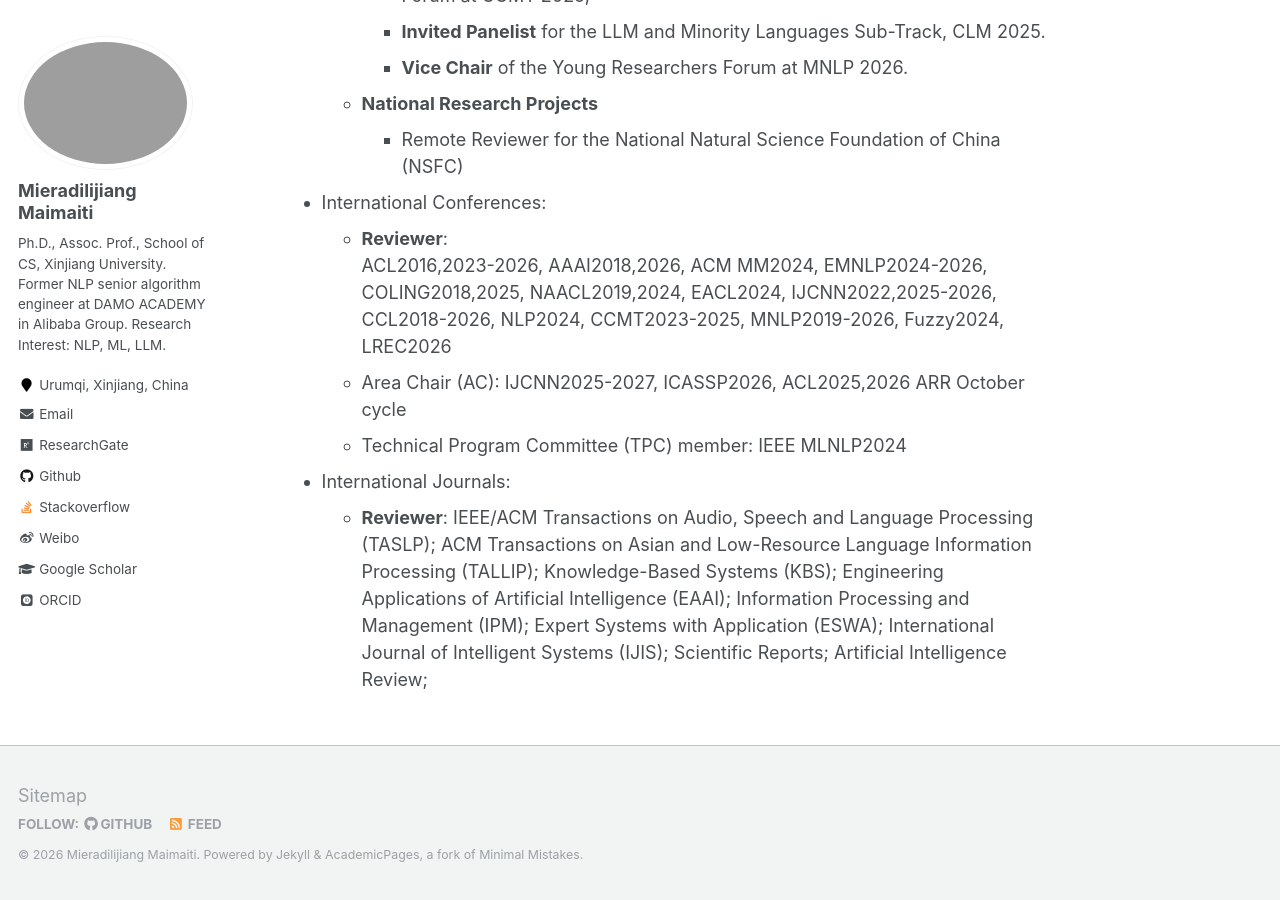
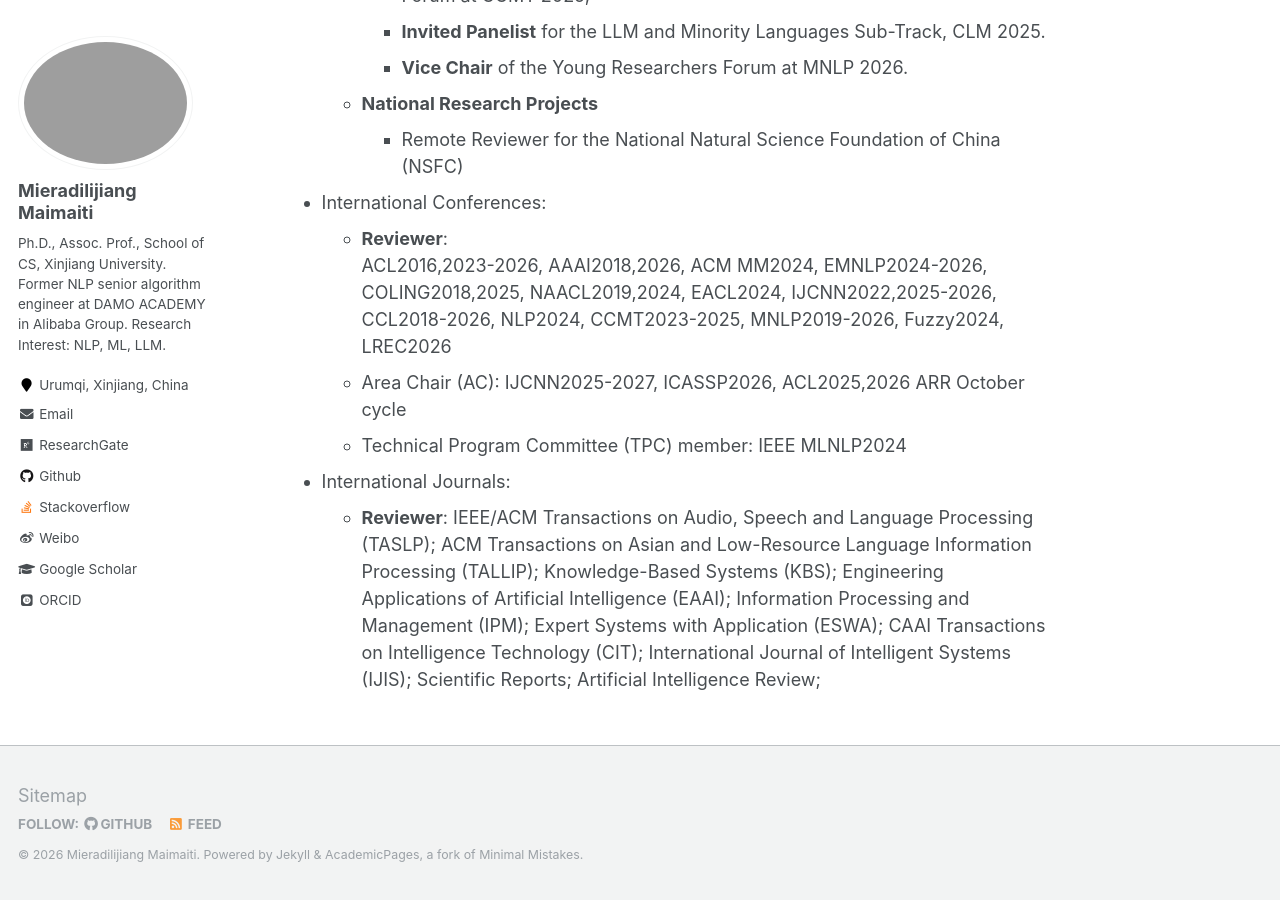
Before and after one commit to miradel51/miradel51.github.io, a Jekyll site: the page built from _pages/service.md, in a window 1280 px wide and 900 px high, scrolled down 799 px. Built offline with Jekyll 4.4.1, drawn with Linux system fonts in a browser that asks for light colours; some web fonts are replaced.

Commit message:
Update service.md
added the reviewer role for CIT

```diff
--- a/_pages/service.md
+++ b/_pages/service.md
@@ -33,4 +33,4 @@ author_profile: true
 
 - International Journals:
   - **Reviewer**:
-    IEEE/ACM Transactions on Audio, Speech and Language Processing (TASLP); ACM Transactions on Asian and Low-Resource Language Information Processing (TALLIP); Knowledge-Based Systems (KBS); Engineering Applications of Artificial Intelligence (EAAI); Information Processing and Management (IPM); Expert Systems with Application (ESWA); International Journal of Intelligent Systems (IJIS); Scientific Reports; Artificial Intelligence Review;
+    IEEE/ACM Transactions on Audio, Speech and Language Processing (TASLP); ACM Transactions on Asian and Low-Resource Language Information Processing (TALLIP); Knowledge-Based Systems (KBS); Engineering Applications of Artificial Intelligence (EAAI); Information Processing and Management (IPM); Expert Systems with Application (ESWA); CAAI Transactions on Intelligence Technology (CIT); International Journal of Intelligent Systems (IJIS); Scientific Reports; Artificial Intelligence Review;
```
